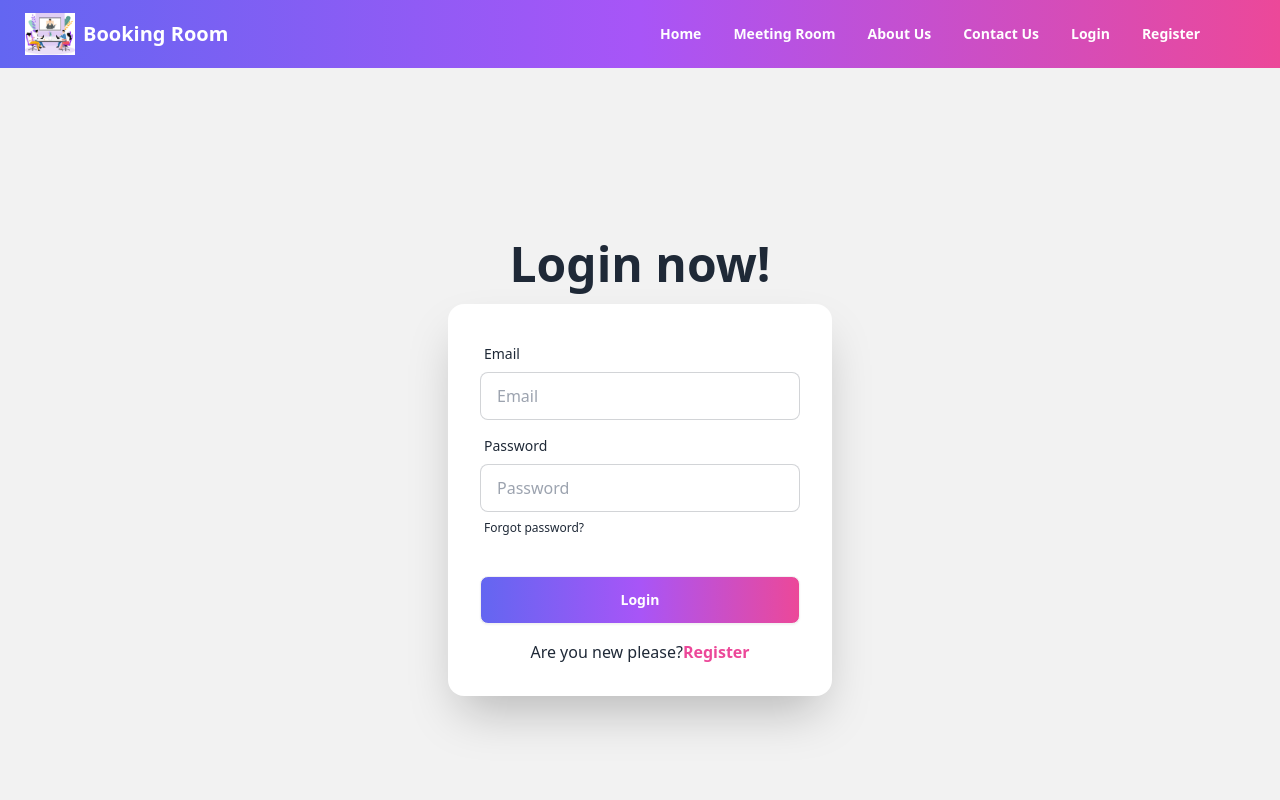
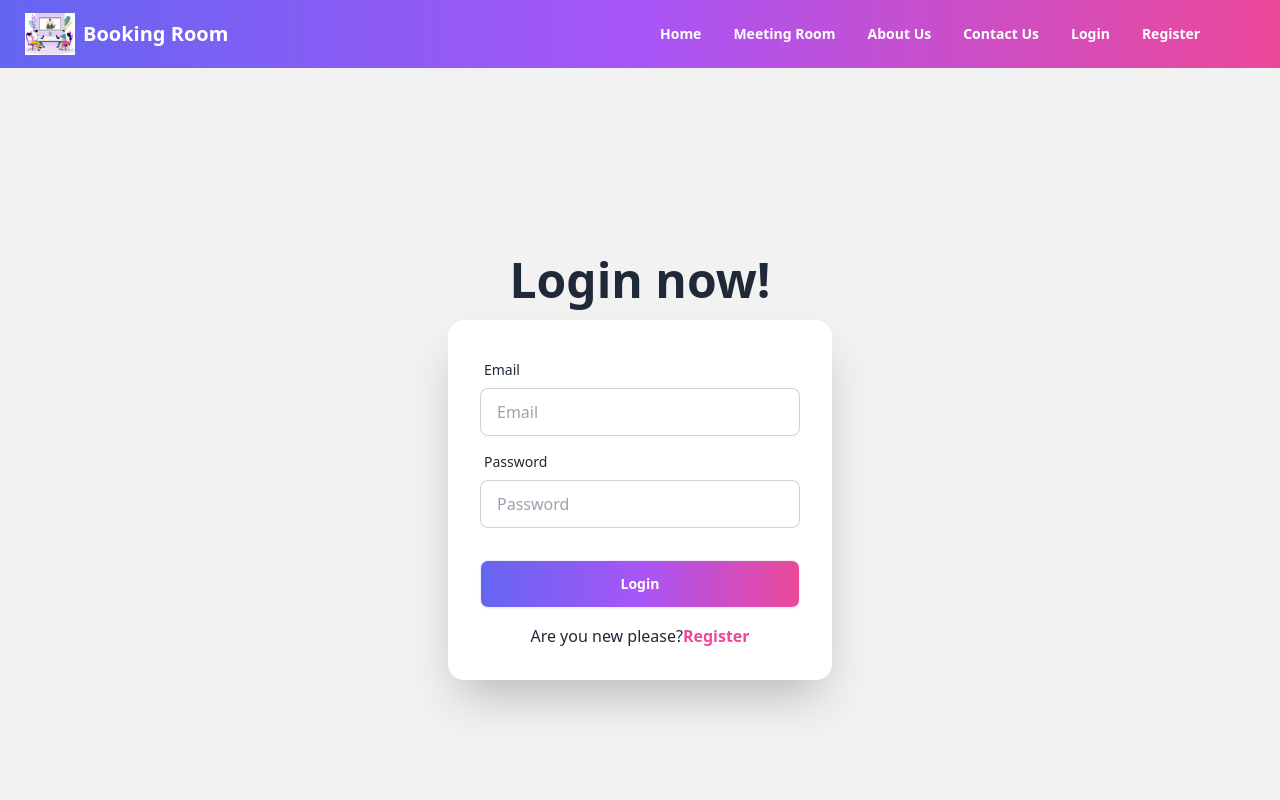
Before and after one commit to nobabsarkar/Level2-assignment5-client, a React (Vite) app: page /login in a window 1280 px wide. Shown: the top 800 px of the page. Built offline with nearby package versions, Linux system fonts and the light colour scheme.

Commit message:
get token from backend

```diff
--- a/package.json
+++ b/package.json
@@ -14,6 +14,7 @@
     "@reduxjs/toolkit": "^2.5.0",
     "react": "^18.3.1",
     "react-dom": "^18.3.1",
+    "react-hook-form": "^7.54.2",
     "react-icons": "^5.4.0",
     "react-redux": "^9.2.0",
     "react-router-dom": "^7.1.3",
--- a/src/pages/Login.tsx
+++ b/src/pages/Login.tsx
@@ -55,14 +55,12 @@
                 value={password}
                 required
               />
-              <label className="label">
-                <a href="#" className="label-text-alt link link-hover">
-                  Forgot password?
-                </a>
-              </label>
             </div>
             <div className="form-control mt-6">
-              <button className="btn text-white bg-gradient-to-r from-indigo-500 via-purple-500 to-pink-500">
+              <button
+                type="submit"
+                className="btn text-white bg-gradient-to-r from-indigo-500 via-purple-500 to-pink-500"
+              >
                 Login
               </button>
             </div>
```
Also changed, not shown: 1 other file (tests, documents, lock files or other folders).
